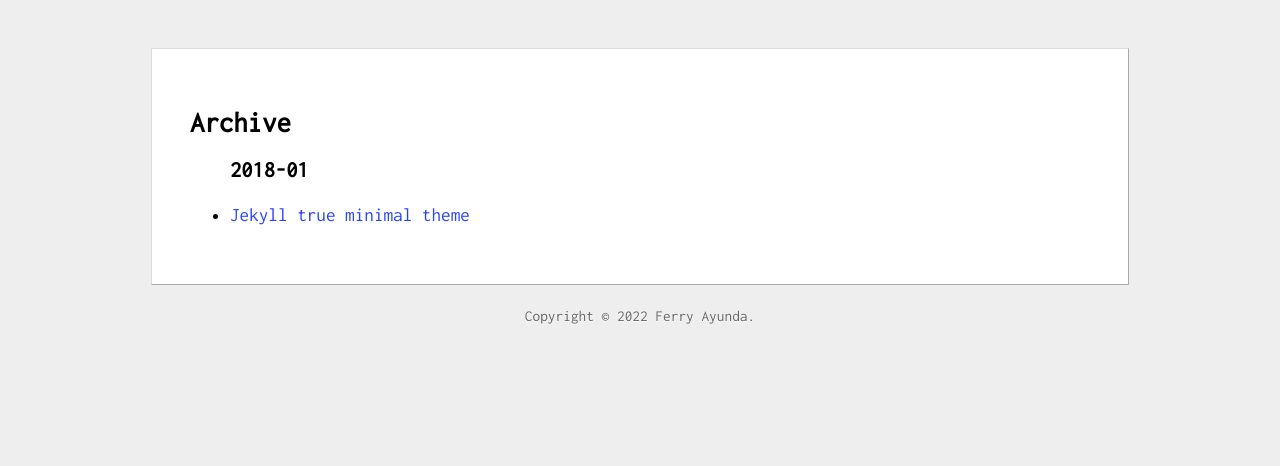
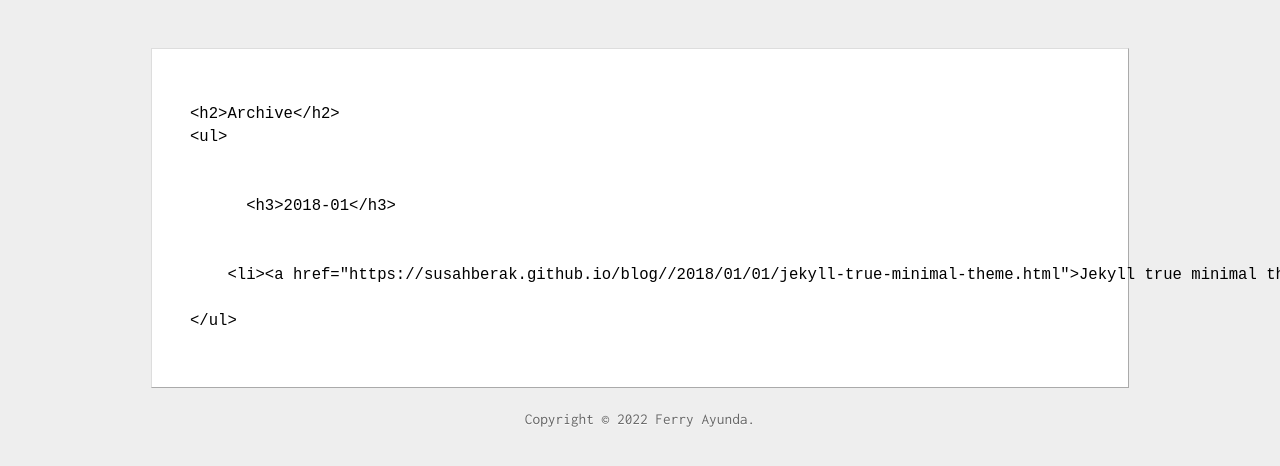
Before and after one commit to susahberak/doglos, a Jekyll site: the page built from archive/index.html, in a window 1280 px wide. Shown: the top 466 px of the page. Built offline with Jekyll 4.4.1, drawn with Linux system fonts in a browser that asks for light colours.

Commit message:
Update _config.yml

```diff
--- a/_config.yml
+++ b/_config.yml
@@ -5,7 +5,7 @@ url: 'https://susahberak.github.io/blog/'
 baseurl: 'https://susahberak.github.io/blog/'
 
 markdown: kramdown
-markdown_ext: "markdown,mkdown,mkdn,mkd,md"
+markdown_ext: "markdown,mkdown,mkdn,mkd,md,html"
 highlighter: rouge
 
 kramdown:
```
